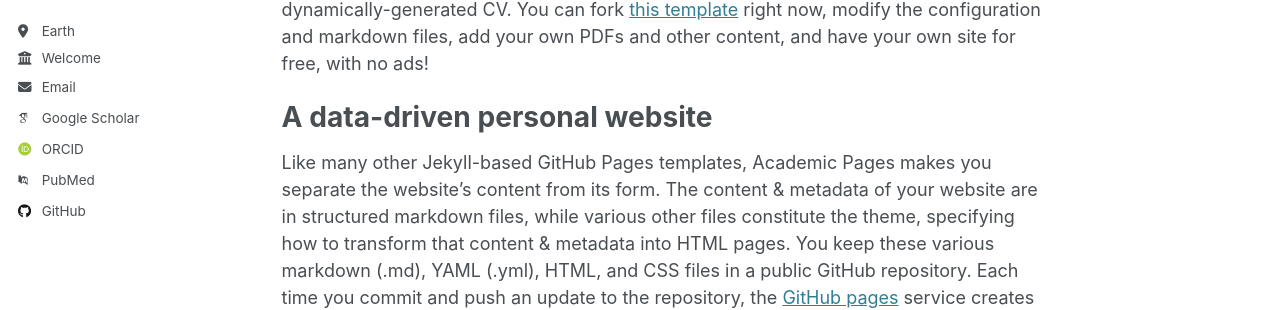
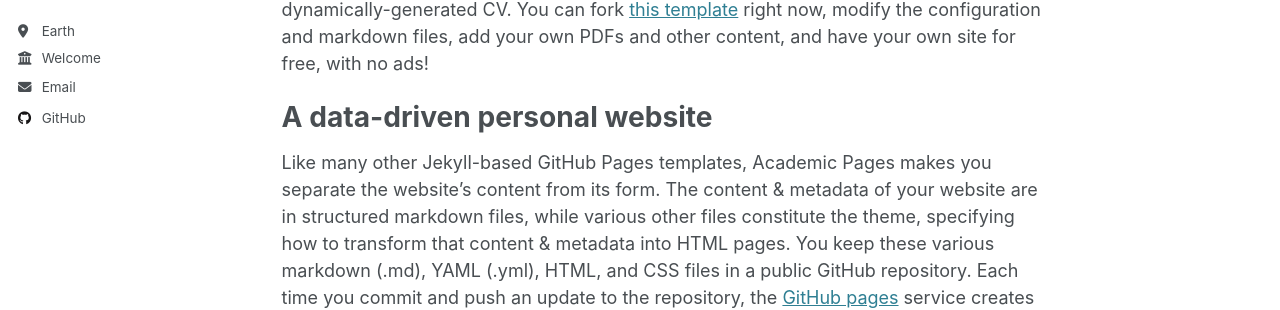
Before and after one commit to saiefr/saiefr.github.io, a Jekyll site: the page built from _pages/about.md, in a window 1280 px wide. Shown: the part 335-645 px from the top of the page. Built offline with Jekyll 4.4.1, drawn with Linux system fonts in a browser that asks for light colours; some web fonts are replaced.

Commit message:
Update _config.yml

```diff
--- a/_config.yml
+++ b/_config.yml
@@ -32,11 +32,8 @@ author:
 
   # Academic websites
   arxiv            : # URL - Update with the correct link to your profile
-  googlescholar    : "https://scholar.google.com/citations?user=PS_CX0AAAAAJ"
   impactstory      : # URL
-  orcid            : "http://orcid.org/yourorcidurl"
   semantic         : # URL
-  pubmed           : "https://www.ncbi.nlm.nih.gov/pubmed/?term=john+snow"
   researchgate     : # URL
   scopus           : # URL
 
@@ -44,7 +41,7 @@ author:
   bitbucket        : # Username - Update with your username on the site
   codepen          : # Username
   dribbble         : # Username
-  github           : "academicpages"
+  github           : "saiefr"
   kaggle           : # Username
   stackoverflow    : # User number or user number and name (i.e., use "1" or "1/jeff-atwood")
 
```
